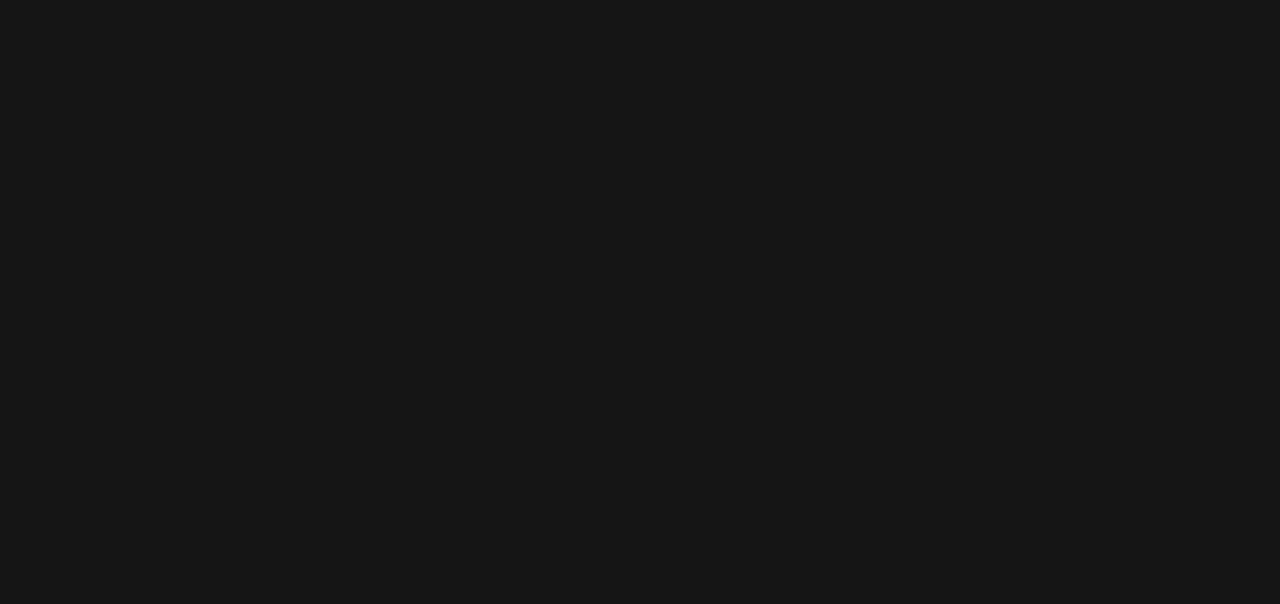
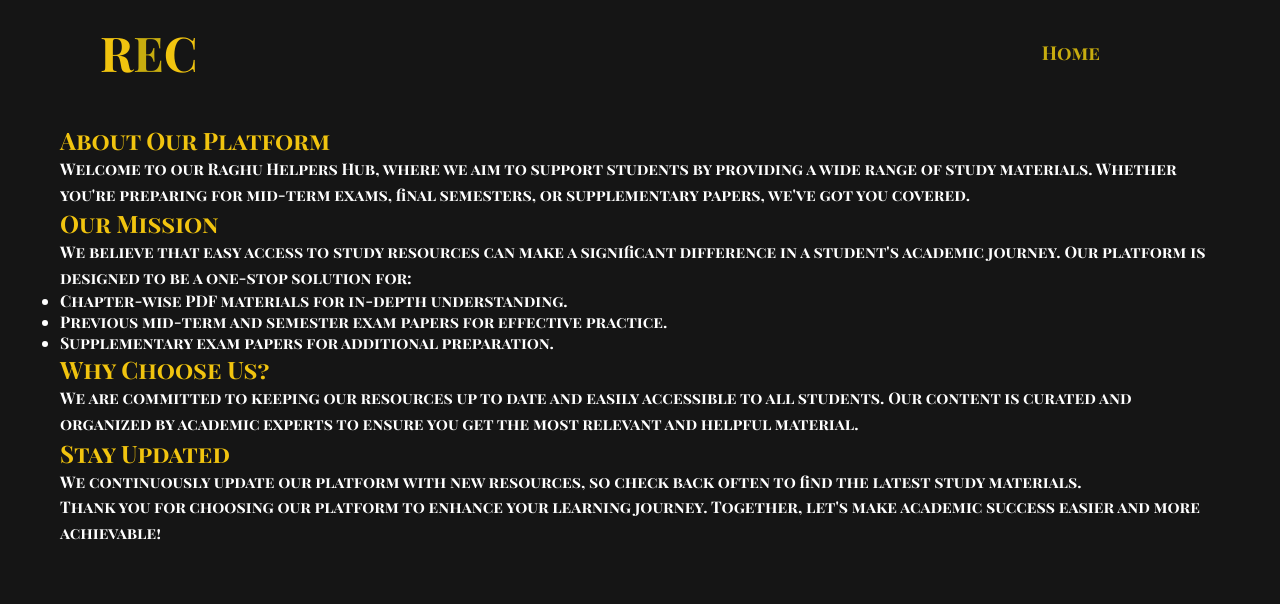
Before and after one commit to Muzeeb-183/College-Project, a Flask app: page /about in a window 1280 px wide. Before the commit the part shown is empty. Shown: the top 604 px of the page. Run offline with Flask 3, Linux system fonts and the light colour scheme.

Commit message:
hello nigga

```diff
--- a/app.py
+++ b/app.py
@@ -1,4 +1,5 @@
-from flask import Flask, render_template, request, redirect, url_for, flash
+from flask import Flask, render_template, request, redirect, url_for, flash, session
+
 from flask_session import Session
 from flask_sqlalchemy import SQLAlchemy
 
@@ -41,6 +42,7 @@ def index():
     return render_template("index.html")
 
 # Sign-in route
+# Sign-in route
 @app.route("/signin", methods=["GET", "POST"])
 def signin():
     if request.method == "POST":
@@ -49,11 +51,13 @@ def signin():
         user = User.query.filter_by(email=email, password=password).first()
         if user:
             flash("Login successful!", "success")
-            # Optional: Store user info in session if needed
+            session['user_id'] = user.id  # Store user id in session
+            session['user_email'] = user.email  # Optionally store user email
             return redirect(url_for("index"))
         else:
             flash("Invalid credentials. Please try again.", "danger")
     return render_template("signin.html")
+
 
 # Sign-up route
 @app.route("/signup", methods=["GET", "POST"])
@@ -70,6 +74,12 @@ def signup():
             flash("Sign up successful! You can now log in.", "success")
             return redirect(url_for("signin"))
     return render_template("signup.html")
+# Sign-out route
+@app.route("/signout")
+def signout():
+    session.clear()  # Clear all session data
+    flash("You have been logged out.", "success")
+    return redirect(url_for("signin"))
 
 @app.route("/about", methods=["GET", "POST"])
 def about():
--- a/templates/about.html
+++ b/templates/about.html
@@ -1,7 +1,45 @@
 {% extends "plainlayout.html" %}
 
-{% block title %}About{% endblock %} <!-- Sets the title for the index page -->
+{% block title %}About{% endblock %}
+
+{% block additional_styles %}
+<style>
+    .container {
+        color: #ffffff; /* White text color for visibility */
+        padding: 20px;
+    }
+    h1, h2 {
+        color: #f1c40f; /* Gold color for headings to make them stand out */
+    }
+    p {
+        font-size: 16px;
+        line-height: 1.6;
+    }
+    ul {
+        color: #ffffff; /* White color for list items */
+    }
+</style>
+{% endblock %}
 
 {% block content %}
+<div class="container">
+    <h1>About Our Platform</h1>
+    <p>Welcome to our Raghu Helpers Hub, where we aim to support students by providing a wide range of study materials. Whether you're preparing for mid-term exams, final semesters, or supplementary papers, we've got you covered.</p>
 
+    <h2>Our Mission</h2>
+    <p>We believe that easy access to study resources can make a significant difference in a student's academic journey. Our platform is designed to be a one-stop solution for:</p>
+    <ul>
+        <li>Chapter-wise PDF materials for in-depth understanding.</li>
+        <li>Previous mid-term and semester exam papers for effective practice.</li>
+        <li>Supplementary exam papers for additional preparation.</li>
+    </ul>
+
+    <h2>Why Choose Us?</h2>
+    <p>We are committed to keeping our resources up to date and easily accessible to all students. Our content is curated and organized by academic experts to ensure you get the most relevant and helpful material.</p>
+
+    <h2>Stay Updated</h2>
+    <p>We continuously update our platform with new resources, so check back often to find the latest study materials.</p>
+
+    <p>Thank you for choosing our platform to enhance your learning journey. Together, let's make academic success easier and more achievable!</p>
+</div>
 {% endblock %}
--- a/templates/index.html
+++ b/templates/index.html
@@ -14,7 +14,7 @@ a:hover {
 
 {% block content %}
     <header>
-        <h1>Choode Your Current Regulation</h1>
+        <h1>Choose Your Current Regulation</h1>
     </header>
     <br>
     <div class="container subjects">
--- a/templates/plainlayout.html
+++ b/templates/plainlayout.html
@@ -5,17 +5,27 @@
     <meta charset="UTF-8">
     <meta name="viewport" content="width=device-width, initial-scale=1.0">
     <link href="{{ url_for('static', filename='styles.css') }}" rel="stylesheet"> <!-- Link to general stylesheet -->
+    <link rel="icon" href="{{ url_for('static', filename='images/favicon.ico') }}" type="image/x-icon">
     {% block additional_styles %}{% endblock %} <!-- Placeholder for additional stylesheets -->
     <title>{% block title %}About{% endblock %}</title> <!-- Title block to be overridden -->
 </head>
 <body>
-
+    <nav>
+    <div class="logo">
+        <a href="{{ url_for('index') }}">
+            <h1>R<span>E</span>C</h1>
+        </a>
+    </div>
+    <div class="menu-btns">
+        <a href="{{ url_for('index') }}">Home</a>
+    </div>
     <!-- Main content section -->
     <div class="container">
         {% block content %}
         <!-- This block will be overridden by child templates -->
         {% endblock %}
     </div>
+</nav>
 
 </body>
 </html>
```
Also changed, not shown: templates/layout.html (+9 -2 lines), users.db (deleted).
